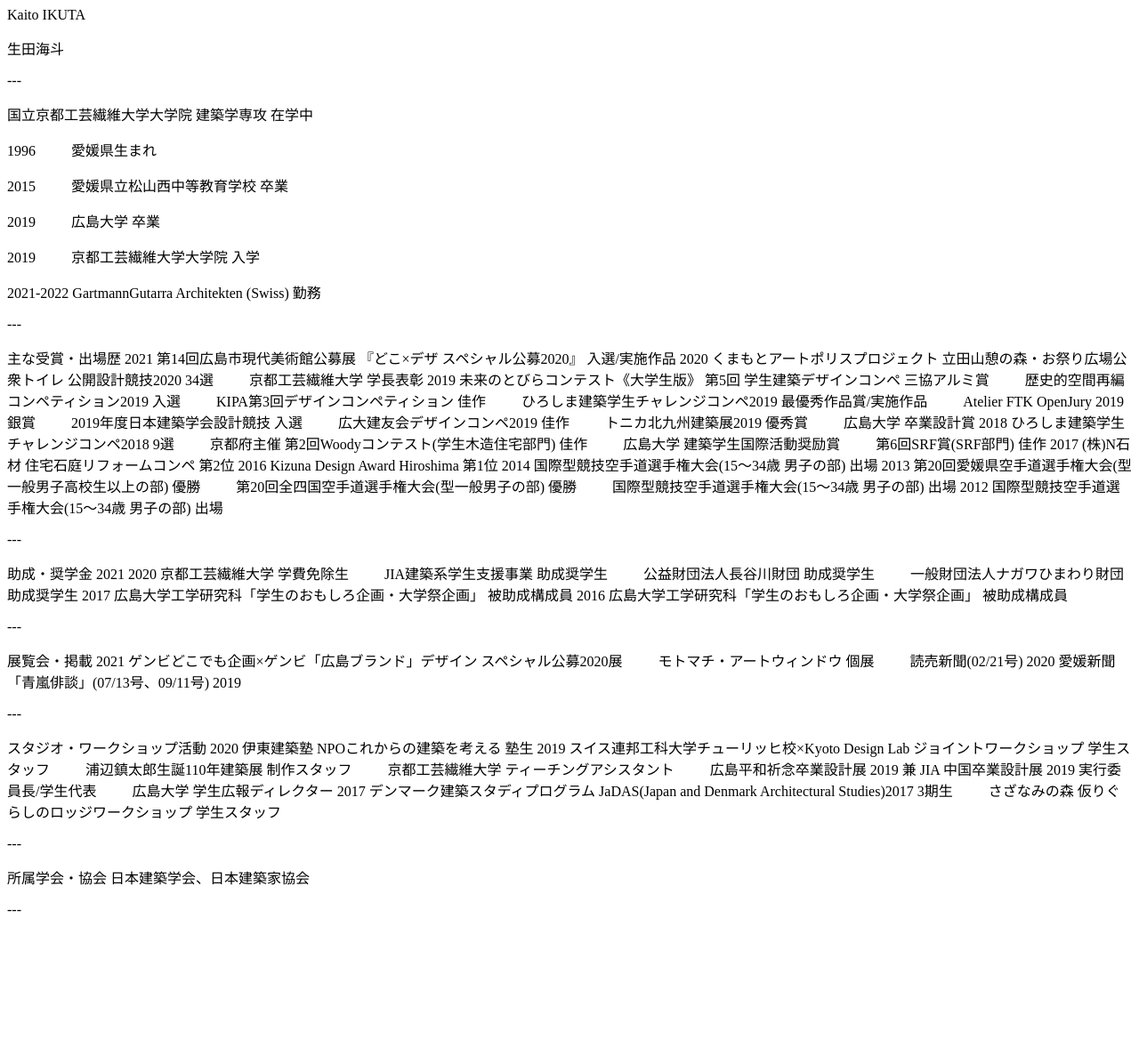
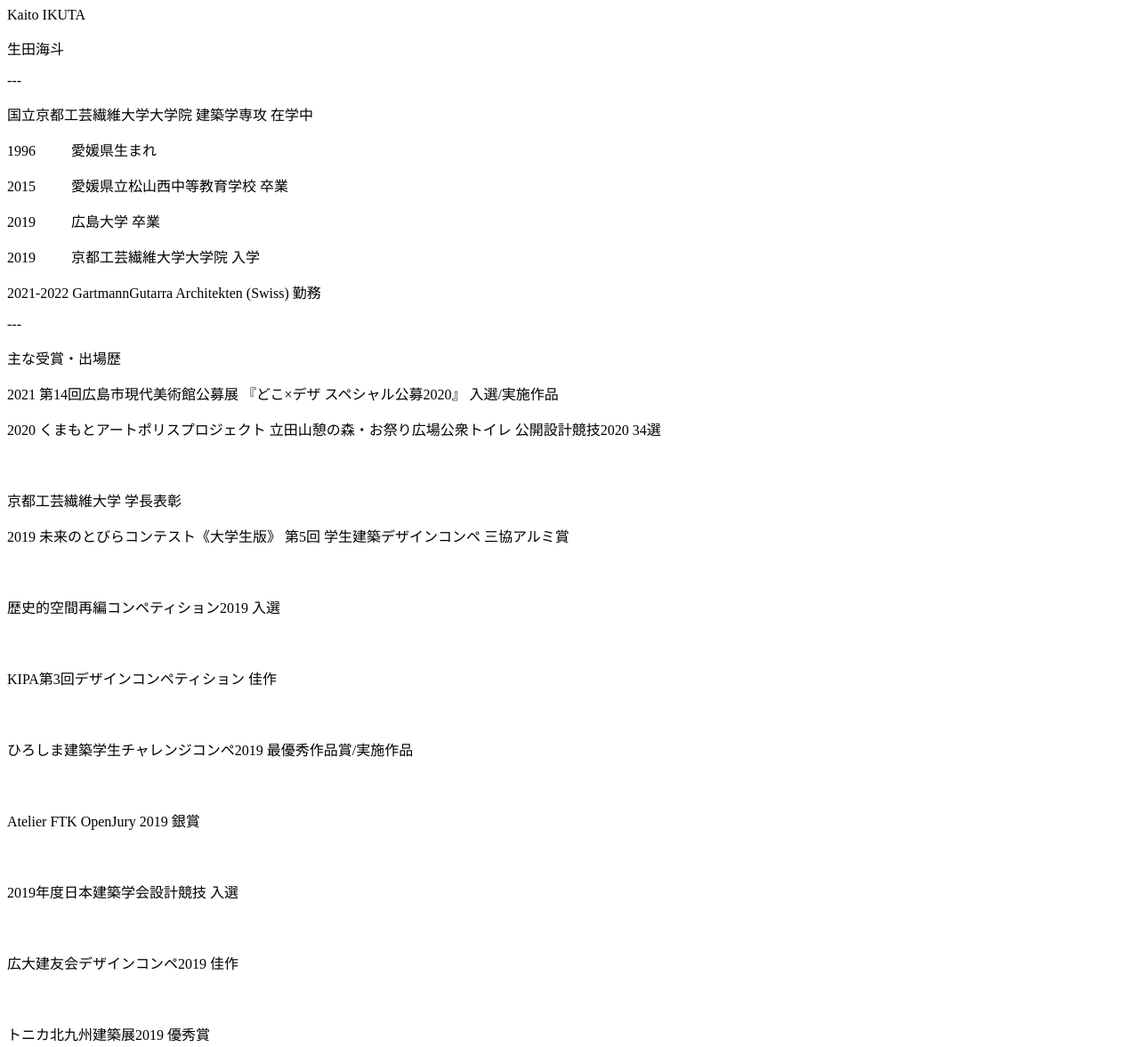
Before and after one commit to iqta-kit/iqta-kit.github.io, a plain HTML site: page index.html in a window 1280 px wide. Shown: the top 1177 px of the page at 89% size. Before the commit the page ends 1040 px from the top, so only its background shows below. Drawn offline with Linux system fonts and the light colour scheme.

Commit message:
Update index.html

```diff
--- a/index.html
+++ b/index.html
@@ -24,70 +24,70 @@ Kaito IKUTA
 ---
 <p>
 主な受賞・出場歴
-
-2021 第14回広島市現代美術館公募展 『どこ×デザ スペシャル公募2020』  入選/実施作品
-2020 くまもとアートポリスプロジェクト 立田山憩の森・お祭り広場公衆トイレ 公開設計競技2020  34選
-　　 京都工芸繊維大学  学長表彰
-2019 未来のとびらコンテスト《大学生版》 第5回 学生建築デザインコンペ  三協アルミ賞
-　　 歴史的空間再編コンペティション2019  入選
-　　 KIPA第3回デザインコンペティション  佳作
-　　 ひろしま建築学生チャレンジコンペ2019  最優秀作品賞/実施作品
-　　 Atelier FTK OpenJury 2019  銀賞
-　　 2019年度日本建築学会設計競技  入選
-　　 広大建友会デザインコンペ2019  佳作
-　　 トニカ北九州建築展2019  優秀賞
-　　 広島大学  卒業設計賞
-2018 ひろしま建築学生チャレンジコンペ2018  9選
-　　 京都府主催 第2回Woodyコンテスト(学生木造住宅部門)  佳作
-　　 広島大学  建築学生国際活動奨励賞
-　　 第6回SRF賞(SRF部門)  佳作
-2017 (株)N石材 住宅石庭リフォームコンペ  第2位
-2016 Kizuna Design Award Hiroshima  第1位
-2014 国際型競技空手道選手権大会(15～34歳 男子の部)  出場
-2013 第20回愛媛県空手道選手権大会(型一般男子高校生以上の部) 優勝
-　　 第20回全四国空手道選手権大会(型一般男子の部) 優勝
-　　 国際型競技空手道選手権大会(15～34歳 男子の部)  出場
-2012 国際型競技空手道選手権大会(15～34歳 男子の部)  出場
+</p>
+<p>2021 第14回広島市現代美術館公募展 『どこ×デザ スペシャル公募2020』  入選/実施作品</p>
+<p>2020 くまもとアートポリスプロジェクト 立田山憩の森・お祭り広場公衆トイレ 公開設計競技2020  34選</p>
+　　 <p>京都工芸繊維大学  学長表彰</p>
+<p>2019 未来のとびらコンテスト《大学生版》 第5回 学生建築デザインコンペ  三協アルミ賞 </p>
+　　 <p>歴史的空間再編コンペティション2019  入選</p>
+　　 <p>KIPA第3回デザインコンペティション  佳作</p>
+　　 <p>ひろしま建築学生チャレンジコンペ2019  最優秀作品賞/実施作品</p>
+　　 <p>Atelier FTK OpenJury 2019  銀賞</p>
+　　 <p>2019年度日本建築学会設計競技  入選</p>
+　　 <p>広大建友会デザインコンペ2019  佳作</p>
+　　 <p>トニカ北九州建築展2019  優秀賞</p>
+　　 <p>広島大学  卒業設計賞</p>
+<p>2018 ひろしま建築学生チャレンジコンペ2018  9選</p>
+　　 <p>京都府主催 第2回Woodyコンテスト(学生木造住宅部門)  佳作</p>
+　　 <p>広島大学  建築学生国際活動奨励賞</p>
+　　 <p>第6回SRF賞(SRF部門)  佳作</p>
+<p>2017 (株)N石材 住宅石庭リフォームコンペ  第2位</p>
+<p>2016 Kizuna Design Award Hiroshima  第1位</p>
+<p>2014 国際型競技空手道選手権大会(15～34歳 男子の部)  出場</p>
+<p>2013 第20回愛媛県空手道選手権大会(型一般男子高校生以上の部) 優勝</p>
+　　 <p>第20回全四国空手道選手権大会(型一般男子の部) 優勝</p>
+　　 <p>国際型競技空手道選手権大会(15～34歳 男子の部)  出場</p>
+<p>2012 国際型競技空手道選手権大会(15～34歳 男子の部)  出場</p>
 </p>
 ---
 <p>
 助成・奨学金
-
-2021
-2020 京都工芸繊維大学  学費免除生
-　　 JIA建築系学生支援事業  助成奨学生
-　　 公益財団法人長谷川財団  助成奨学生
-　　 一般財団法人ナガワひまわり財団  助成奨学生
-2017 広島大学工学研究科「学生のおもしろ企画・大学祭企画」  被助成構成員
-2016 広島大学工学研究科「学生のおもしろ企画・大学祭企画」  被助成構成員
+</p>
+<p>2021
+<p>2020 京都工芸繊維大学  学費免除生</p>
+　　 <p>JIA建築系学生支援事業  助成奨学生</p>
+　　 <p>公益財団法人長谷川財団  助成奨学生</p>
+　　 <p>一般財団法人ナガワひまわり財団  助成奨学生</p>
+<p>2017 広島大学工学研究科「学生のおもしろ企画・大学祭企画」  被助成構成員</p>
+<p>2016 広島大学工学研究科「学生のおもしろ企画・大学祭企画」  被助成構成員</p>
 </p>
 ---
 <p>
 展覧会・掲載
-
-2021 ゲンビどこでも企画×ゲンビ「広島ブランド」デザイン スペシャル公募2020展
-　　 モトマチ・アートウィンドウ 個展
-　　 読売新聞(02/21号)
-2020 愛媛新聞「青嵐俳談」(07/13号、09/11号)
-2019
+</p>
+<p>2021 ゲンビどこでも企画×ゲンビ「広島ブランド」デザイン スペシャル公募2020展</p>
+　　 <p>モトマチ・アートウィンドウ 個展</p>
+　　 <p>読売新聞(02/21号)</p>
+<p>2020 愛媛新聞「青嵐俳談」(07/13号、09/11号)</p>
+<p>2019  </p>
 </p>
 ---
 <p>
 スタジオ・ワークショップ活動
-
-2020 伊東建築塾 NPOこれからの建築を考える 塾生
-2019 スイス連邦工科大学チューリッヒ校×Kyoto Design Lab ジョイントワークショップ 学生スタッフ
-　　 浦辺鎮太郎生誕110年建築展  制作スタッフ
-　　 京都工芸繊維大学 ティーチングアシスタント
-　　 広島平和祈念卒業設計展 2019 兼 JIA 中国卒業設計展 2019  実行委員長/学生代表
-　　 広島大学 学生広報ディレクター
-2017 デンマーク建築スタディプログラム JaDAS(Japan and Denmark Architectural Studies)2017  3期生
-　　 さざなみの森 仮りぐらしのロッジワークショップ  学生スタッフ
+</p>
+<p>2020 伊東建築塾 NPOこれからの建築を考える 塾生</p>
+<p>2019 スイス連邦工科大学チューリッヒ校×Kyoto Design Lab ジョイントワークショップ 学生スタッフ</p>
+　　 <p>浦辺鎮太郎生誕110年建築展  制作スタッフ</p>
+　　 <p>京都工芸繊維大学 ティーチングアシスタント</p>
+　　 <p>広島平和祈念卒業設計展 2019 兼 JIA 中国卒業設計展 2019  実行委員長/学生代表</p>
+　　 <p>広島大学 学生広報ディレクター</p>
+<p>2017 デンマーク建築スタディプログラム JaDAS(Japan and Denmark Architectural Studies)2017  3期生</p>
+　　 <p>さざなみの森 仮りぐらしのロッジワークショップ  学生スタッフ</p>
 </p>
 ---
 <p>
 所属学会・協会
-
+</p>
 日本建築学会、日本建築家協会
 </p>
 ---
```
